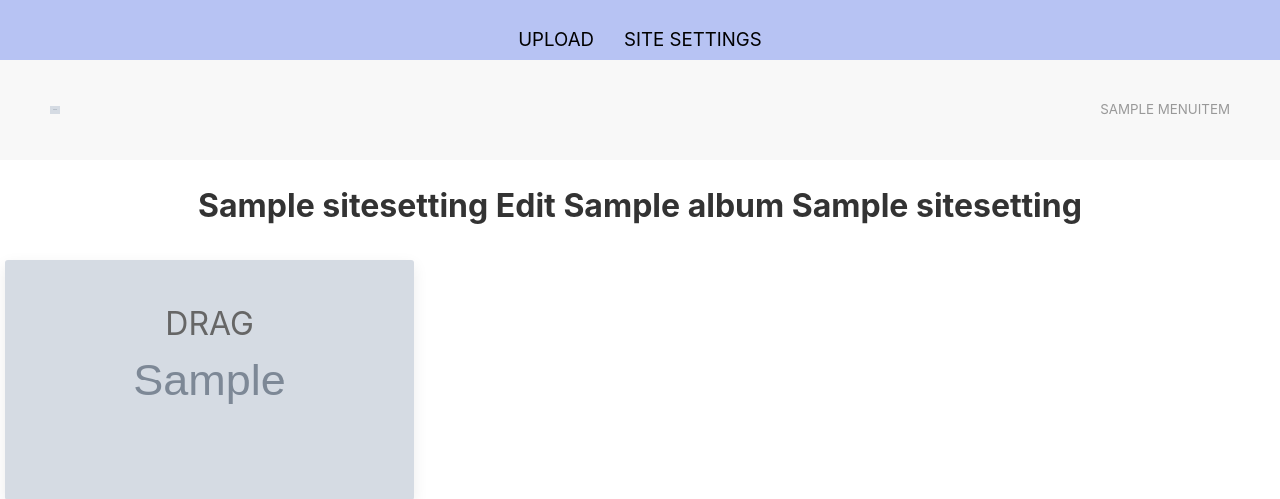
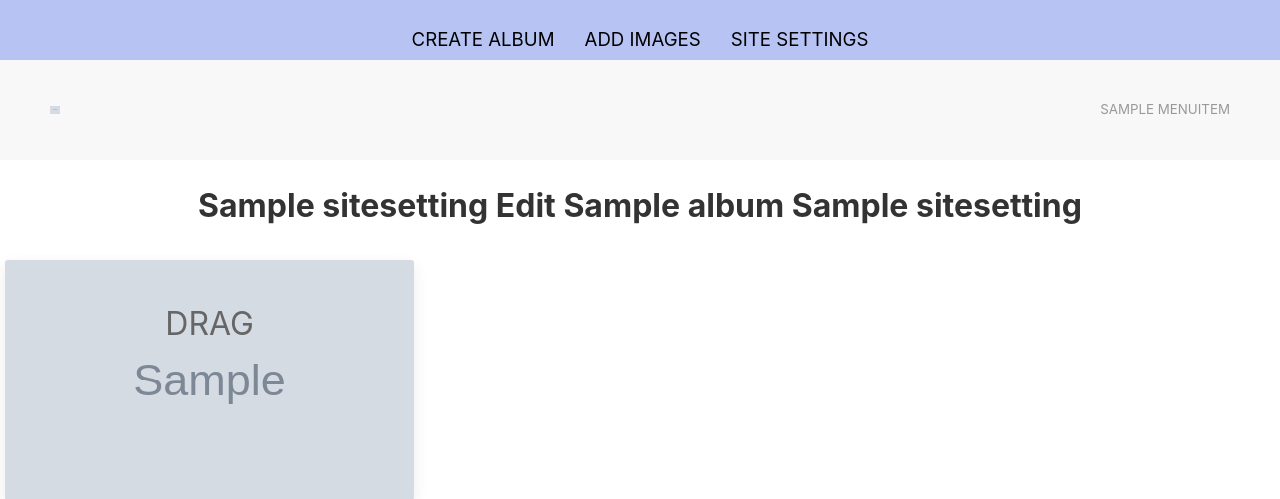
Before and after one commit to endlessnights/photogallery, a Django app: a page that uses core/smartgallery/templates/front/base.html in a window 1280 px wide. Shown: the top 499 px of the page. Run offline with Django 3.2, Linux system fonts and the light colour scheme; tables that the repository leaves empty hold one stand-in row (values such as "Sample post"); grey boxes marked "Sample" are stand-in pictures; some libraries are stand-ins or nearby versions.

Commit message:
Ability to create albums and check if user creates duplicates of album name or slug

```diff
--- a/core/smartgallery/models.py
+++ b/core/smartgallery/models.py
@@ -38,6 +38,51 @@ class Album(models.Model):
     order = models.PositiveIntegerField(verbose_name='Order', blank=True, null=True, default=0)
     status = models.BooleanField(verbose_name='Visibility', default=True)
     cover = models.ImageField(upload_to='album_covers', blank=True, null=True)
+
+    def resize_and_crop_cover(self, cover_long, cover_quality):
+        # Open the original image using PIL
+        pil_image = PILImage.open(self.cover.path)
+
+        # Get the size of the original image
+        width, height = pil_image.size
+
+        # Calculate the aspect ratio of the original image
+        aspect_ratio = width / height
+
+        # Calculate the new size based on the provided long side while preserving the aspect ratio
+        if width > height:
+            new_width = cover_long
+            new_height = int(new_width / aspect_ratio)
+        else:
+            new_height = cover_long
+            new_width = int(new_height * aspect_ratio)
+
+        # Resize the image using the new size while preserving the aspect ratio
+        pil_image = pil_image.resize((new_width, new_height), PILImage.LANCZOS)
+
+        pil_image = pil_image.convert('RGB')
+
+        # Create a BytesIO object to store the resized image data
+        resized_io = BytesIO()
+
+        # Save the resized image to the BytesIO object
+        pil_image.save(resized_io, format='JPEG', quality=cover_quality, subsampling=0)
+
+        # Create a new InMemoryUploadedFile with the resized image data
+        resized_file = InMemoryUploadedFile(
+            resized_io,
+            None,
+            f"{self.cover.name.split('.')[0]}_resized.jpg",
+            'image/jpeg',
+            resized_io.getbuffer().nbytes,
+            None
+        )
+
+        # Update the cover field with the resized image
+        self.cover = resized_file
+        self.save()
+
+        return self.cover
 
     def __str__(self):
         return self.name
--- a/core/smartgallery/templates/front/base.html
+++ b/core/smartgallery/templates/front/base.html
@@ -13,9 +13,10 @@
             <div uk-navbar>
                 <div class="uk-navbar-center">
                     <ul class="uk-navbar-nav">
-                        <li><a style="font-size:14pt;color:black;" href="/back/upload">Upload</a></li>
+                        <li><a style="font-size:14pt;color:black;" href="{% url 'create_album' %}">Create Album</a></li>
+                        <li><a style="font-size:14pt;color:black;" href="{% url 'upload_images' %}">Add images</a></li>
                         {% if album_slug %}<li><a style="font-size:14pt;color:black;" href="/re/{{album_slug}}">Edit Album</a></li>{% endif %}
-                        <li><a style="font-size:14pt;color:black;" href="/back/settings">Site settings</a></li>
+                        <li><a style="font-size:14pt;color:black;" href="{% url 'site_settings' %}">Site settings</a></li>
                     </ul>
                 </div>
             </div>
--- a/core/smartgallery/templates/front/edit_album.html
+++ b/core/smartgallery/templates/front/edit_album.html
@@ -47,7 +47,7 @@ $(document).on('click', '.visibility-button', function(event) {
     var visibility = !button.text().includes('Hide');
 
     $.ajax({
-        url: '/order/images/' + imageId + '/change_visibility',
+        url: '/sys/images/' + imageId + '/change_visibility',
         method: 'POST',
         data: {
             'csrfmiddlewaretoken': "{{ csrf_token }}",
@@ -89,7 +89,7 @@ $(document).ready(function() {
         var albumId = $(this).val();
 
         $.ajax({
-            url: '/order/change_album/' + photoId + '/' + albumId,
+            url: '/sys/change_album/' + photoId + '/' + albumId,
             type: 'POST',
             data: {
             'csrfmiddlewaretoken': "{{ csrf_token }}",
@@ -112,7 +112,7 @@ $(document).ready(function() {
         var photoId = $(this).data('photo-id');
         var newName = $(this).val();
         $.ajax({
-            url: '/order/update_image_name/' + photoId,
+            url: '/sys/update_image_name/' + photoId,
             type: 'POST',
             data: {
                 name: newName,
--- a/core/smartgallery/templates/front/site_settings.html
+++ b/core/smartgallery/templates/front/site_settings.html
@@ -50,7 +50,7 @@
                 // Send the updated name to the server-side using AJAX
                 $.ajax({
                     type: "POST",
-                    url: "/back/update_menu_item_name/",
+                    url: "{% url 'update_menu_item_name' %}",
                     data: {
                         "item_id": itemId,
                         "new_name": newName,
@@ -76,7 +76,7 @@ $(function() {
 
                     $.ajax({
                         type: 'POST',
-                        url: '/back/update_menu_order/',
+                        url: '{% url 'update_menu_order' %}',
                         data: {
                             'new_order': newOrder,
                             'csrfmiddlewaretoken': '{{ csrf_token }}'
--- a/core/smartgallery/templates/front/upload.html
+++ b/core/smartgallery/templates/front/upload.html
@@ -10,8 +10,8 @@
     <form method="post" enctype="multipart/form-data">
         {% csrf_token %}
         <input required name="image" type="file" multiple id="id_image">
-        <select name="album">
-            <option value="none">Select an Album...</option>
+        <select name="album" required>
+            <option value="none" disabled>Select an Album...</option>
             {% for album in albums %}
             <option value="{{album.name}}">{{album.name}}</option>
             {% endfor %}
@@ -22,6 +22,7 @@
 </div>
 </body>
 </html>
+
 {% endblock %}
 {% block copyright %}
 {{settings.copyright}}
--- a/core/smartgallery/urls.py
+++ b/core/smartgallery/urls.py
@@ -7,12 +7,13 @@ urlpatterns = [
     path('', views.index_page, name='index_page'),
     path('<slug:album_slug>/', views.show_albums, name='show_albums'),
     path('re/<slug:album_slug>', views.reorder_albums, name='reorder_albums'),
-    path('order/update_image_order', views.update_image_order, name='update_image_order'),
-    path('order/update_image_name/<int:photo_id>', views.update_image_name, name='update_image_name'),
-    path('order/change_album/<int:photo_id>/<int:album_id>', views.change_album, name='change_album'),
-    path('order/images/<int:image_id>/change_visibility', views.change_visibility, name='change_visibility'),
-    path('back/settings/', views.site_settings, name='site_settings'),
-    path('back/update_menu_order/', views.update_menu_order, name='update_menu_order'),
-    path('back/update_menu_item_name/', views.update_menu_item_name, name='update_menu_item_name'),
-    path('back/upload/', views.upload_images, name='upload_images'),
+    path('sys/create_album/', views.create_album, name='create_album'),
+    path('sys/update_image_order', views.update_image_order, name='update_image_order'),
+    path('sys/update_image_name/<int:photo_id>', views.update_image_name, name='update_image_name'),
+    path('sys/change_album/<int:photo_id>/<int:album_id>', views.change_album, name='change_album'),
+    path('sys/images/<int:image_id>/change_visibility', views.change_visibility, name='change_visibility'),
+    path('sys/settings', views.site_settings, name='site_settings'),
+    path('sys/update_menu_order/', views.update_menu_order, name='update_menu_order'),
+    path('sys/update_menu_item_name/', views.update_menu_item_name, name='update_menu_item_name'),
+    path('sys/upload/', views.upload_images, name='upload_images'),
 ] + static(settings.MEDIA_URL, document_root=settings.MEDIA_ROOT)
--- a/core/smartgallery/views.py
+++ b/core/smartgallery/views.py
@@ -2,7 +2,7 @@ from django.views.decorators.http import require_POST
 from django.shortcuts import render, redirect
 from django.http import JsonResponse
 import json
-from .forms import SiteSettingsForm
+from .forms import SiteSettingsForm, CreateAlbumView
 from .models import SiteSettings, Album, Image, MenuItem
 
 
@@ -73,6 +73,31 @@ def show_albums(request, album_slug):
         'album_slug': album_slug,
     }
     return render(request, 'front/album.html', context)
+
+
+def create_album(request):
+    cover_long = 2000
+    cover_quality = 90
+    if request.method == 'POST':
+        form = CreateAlbumView(request.POST, request.FILES)
+
+        if form.is_valid():
+            name = form.cleaned_data['name']
+            slug = form.cleaned_data['slug']
+
+            # Check if the album with the same name or slug already exists
+            if Album.objects.filter(name=name).exists() or Album.objects.filter(slug=slug).exists():
+                error_msg = "Album with the same name or slug already exists."
+                return render(request, 'front/create_album.html', {'form': form, 'error_msg': error_msg})
+
+            album = form.save()
+            album.resize_and_crop_cover(cover_long, cover_quality)  # Resize and crop the cover image
+            return redirect('show_albums', album.slug)
+
+    else:
+        form = CreateAlbumView()
+
+    return render(request, 'front/create_album.html', {'form': form})
 
 
 def reorder_albums(request, album_slug):
```
Also changed, not shown: core/smartgallery/forms.py (+12 -0 lines), core/smartgallery/templates/front/create_album.html (added, +46 -0 lines).
